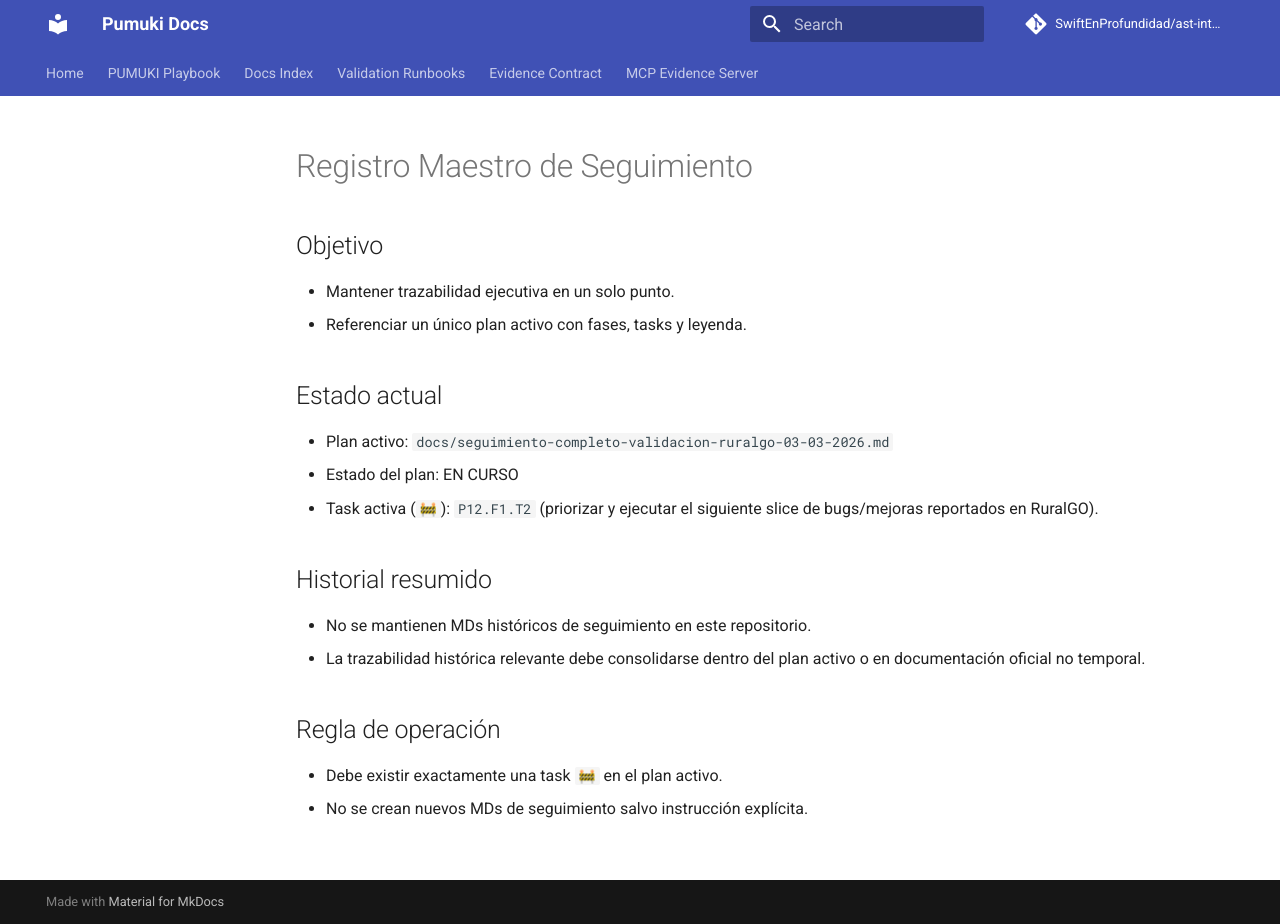
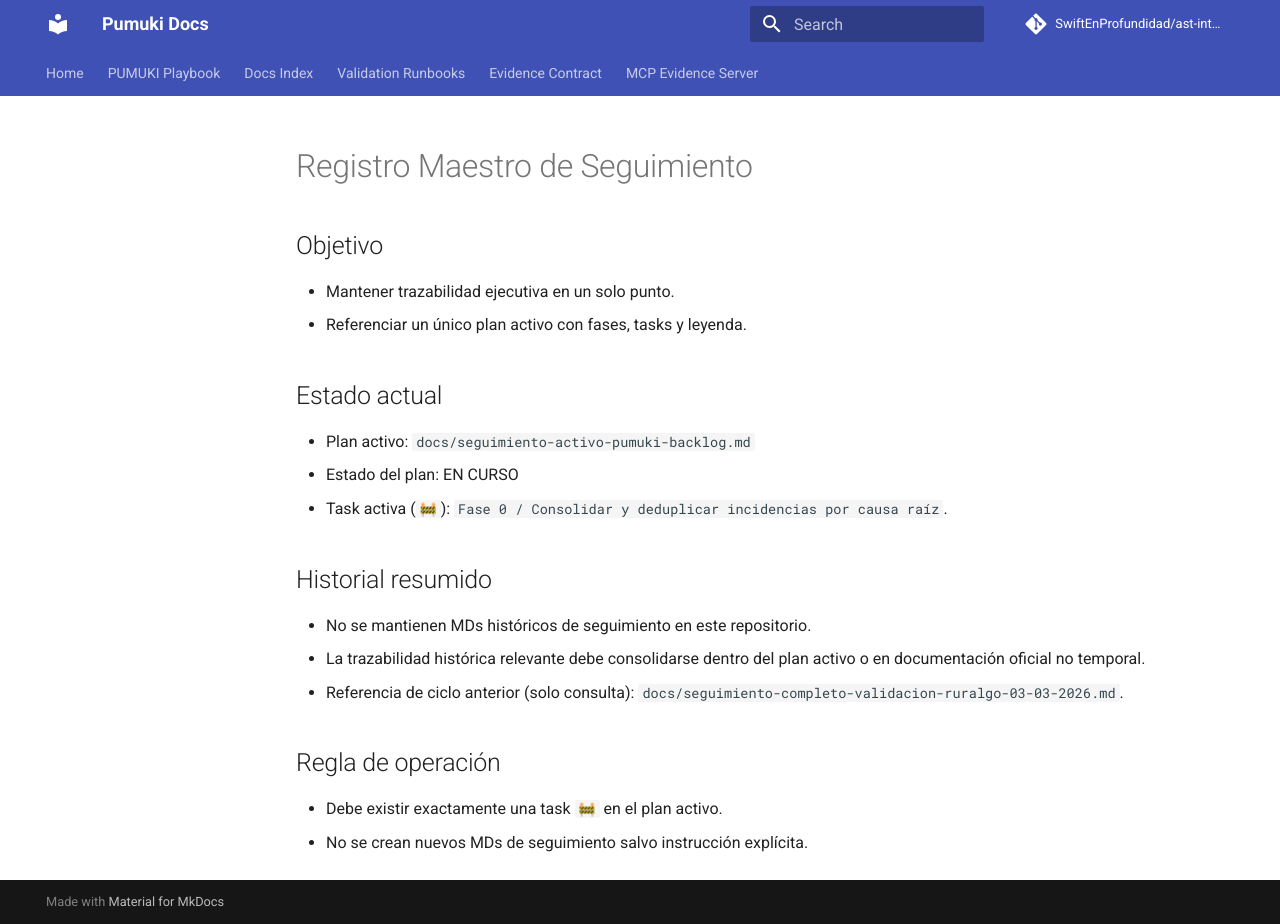
Before and after one commit to SwiftEnProfundidad/ast-intelligence-hooks, an MkDocs documentation site: the page built from docs/registro-maestro-de-seguimiento.md, in a window 1280 px wide and 924 px high. Built offline with MkDocs 1.6.1 and Material for MkDocs 9.7.7, drawn with Linux system fonts in a browser that asks for light colours; comment, search, counter and statistics services are not loaded.

Commit message:
docs(tracking): add simple active backlog board

```diff
--- a/docs/registro-maestro-de-seguimiento.md
+++ b/docs/registro-maestro-de-seguimiento.md
@@ -5,13 +5,14 @@
 - Referenciar un único plan activo con fases, tasks y leyenda.
 
 ## Estado actual
-- Plan activo: `docs/seguimiento-completo-validacion-ruralgo-03-03-2026.md`
+- Plan activo: `docs/seguimiento-activo-pumuki-backlog.md`
 - Estado del plan: EN CURSO
-- Task activa (`🚧`): `P12.F1.T2` (priorizar y ejecutar el siguiente slice de bugs/mejoras reportados en RuralGO).
+- Task activa (`🚧`): `Fase 0 / Consolidar y deduplicar incidencias por causa raíz`.
 
 ## Historial resumido
 - No se mantienen MDs históricos de seguimiento en este repositorio.
 - La trazabilidad histórica relevante debe consolidarse dentro del plan activo o en documentación oficial no temporal.
+- Referencia de ciclo anterior (solo consulta): `docs/seguimiento-completo-validacion-ruralgo-03-03-2026.md`.
 
 ## Regla de operación
 - Debe existir exactamente una task `🚧` en el plan activo.
```
Also changed, not shown: docs/README.md (+2 -1 lines), docs/seguimiento-activo-pumuki-backlog.md (added, +45 -0 lines).
